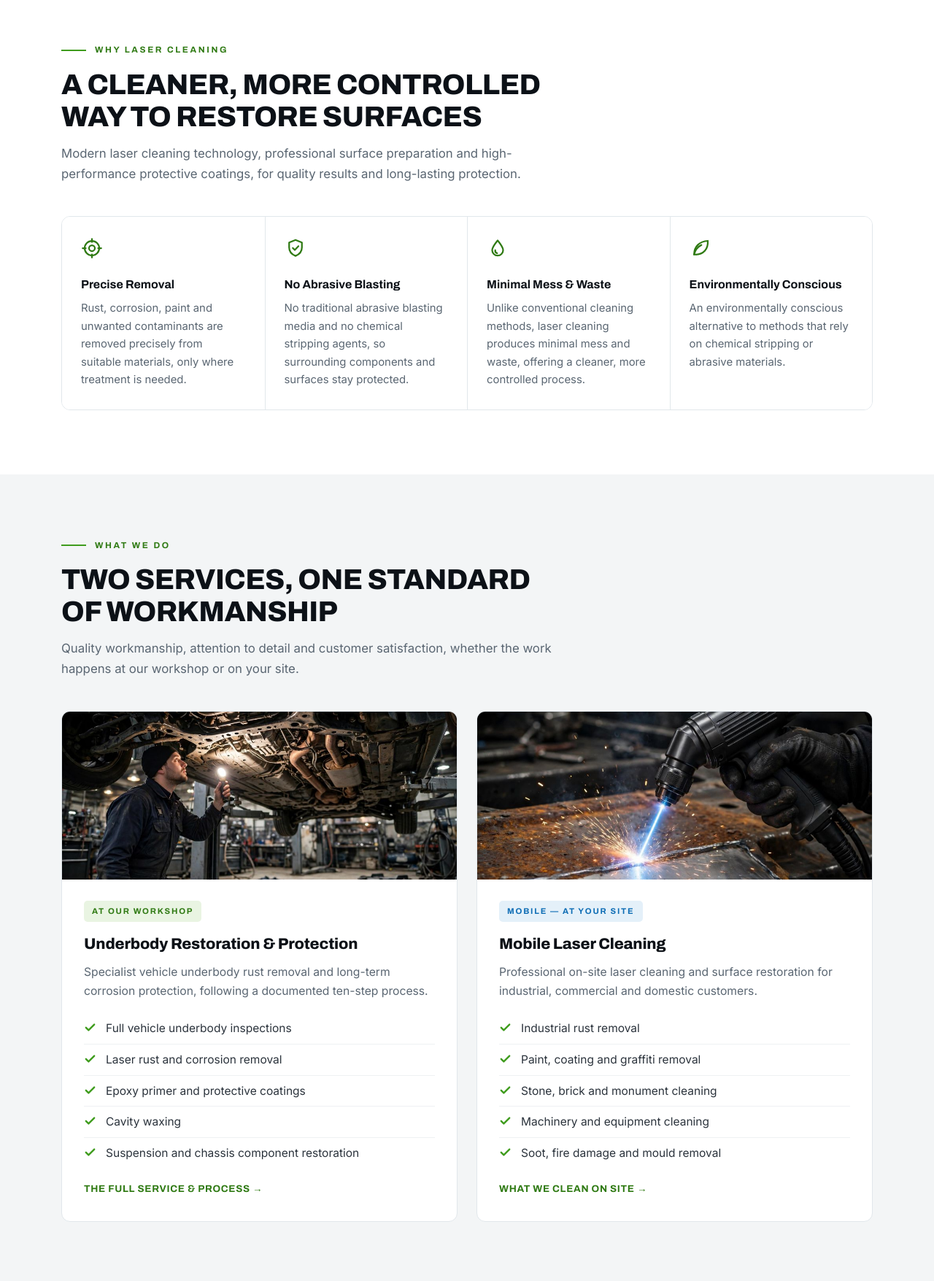
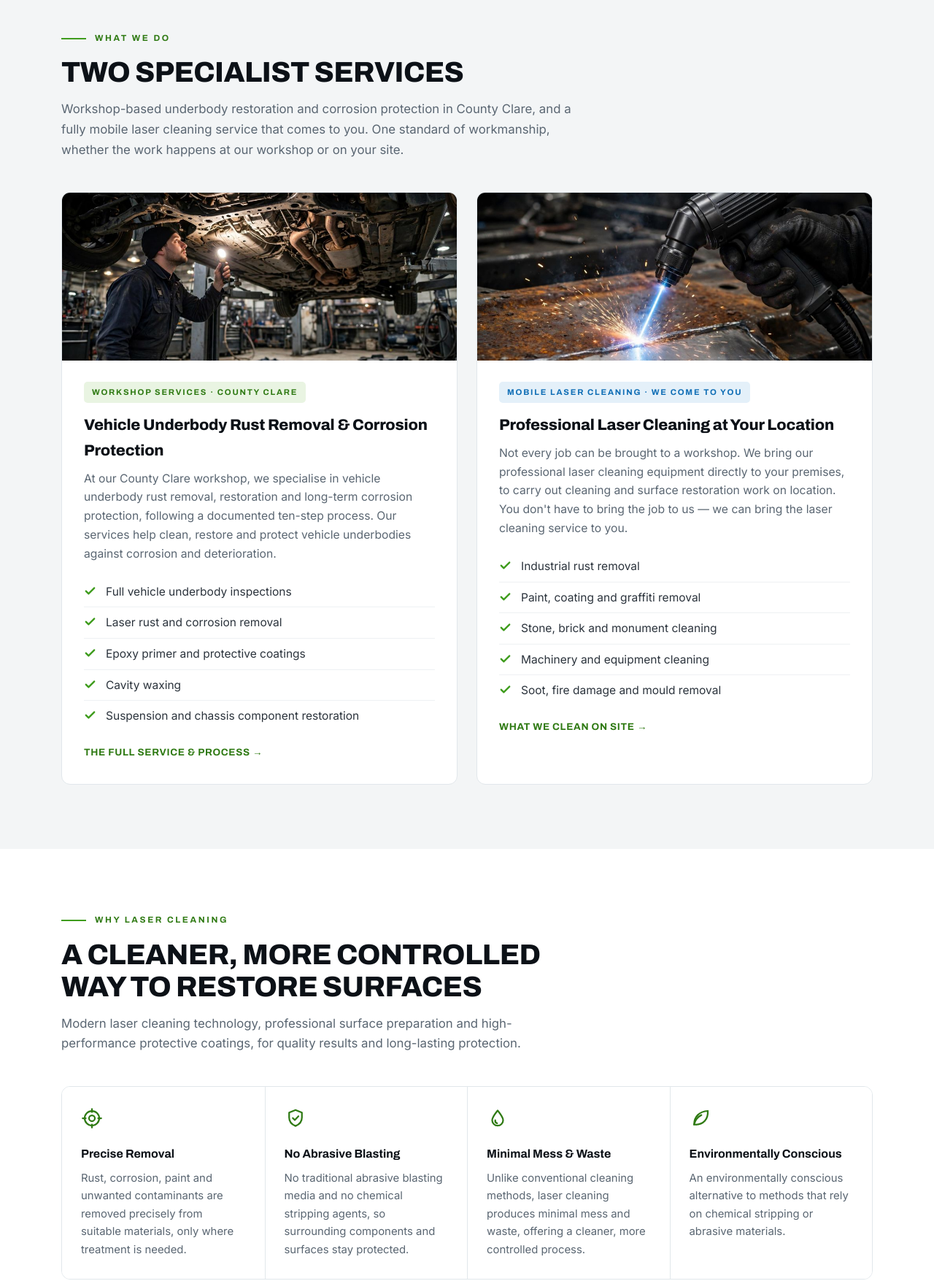
Before and after one commit to conormorey3131/atlantic-surface-solutions, a plain HTML site: page index.html in a window 1280 px wide. Shown: the part 960-2715 px from the top of the page at 73% size. Drawn offline with Linux system fonts and the light colour scheme.

Commit message:
Robert's feedback: name on phone lines, two services highlighted on homepage

```diff
--- a/index.html
+++ b/index.html
@@ -28,7 +28,7 @@
         <a href="contact.html">Contact</a>
       </nav>
       <button class="menu-btn" type="button" aria-label="Open menu" aria-expanded="false" aria-controls="siteNav"><span></span><span></span><span></span></button>
-      <a class="header-call" href="tel:+353872145863">087 214 5863</a>
+      <a class="header-call" href="tel:+353872145863">Call Robert · 087 214 5863</a>
       <a class="btn btn-green btn-sm" href="bookings.html">Book an Inspection</a>
     </div>
   </div>
@@ -43,8 +43,8 @@
         <div>
           <div class="kicker">Atlantic Surface Solutions · Co. Clare</div>
           <h1>Advanced <span class="g">Eco Laser Cleaning</span> &amp; <span class="b">Corrosion Protection</span></h1>
-          <p class="lede">Professional laser cleaning, underbody rust removal and corrosion protection for vehicles, from our workshop in County Clare.</p>
-          <p class="body">Laser technology precisely removes rust, corrosion, paint and surface contaminants without abrasive blasting media or chemical stripping agents, with minimal mess and waste. Our fully mobile service brings the same equipment and expertise directly to your premises.</p>
+          <p class="lede">Professional workshop-based corrosion protection and fully mobile laser cleaning services.</p>
+          <p class="body">Atlantic Surface Solutions offers two specialist services: professional vehicle underbody restoration and corrosion protection at our workshop in County Clare, and a fully mobile laser cleaning service that brings our equipment and expertise directly to your premises.</p>
           <div class="cta-row">
             <a class="btn btn-green" href="bookings.html">Book an Inspection</a>
             <a class="btn btn-outline" href="underbody-restoration.html">Underbody Restoration</a>
@@ -61,6 +61,51 @@
       </div>
     </div>
   </div>
+
+  <!-- SERVICES OVERVIEW -->
+  <section class="mist">
+    <div class="wrap">
+      <div class="section-head">
+        <div class="kicker">What We Do</div>
+        <h2>Two specialist services</h2>
+        <p>Workshop-based underbody restoration and corrosion protection in County Clare, and a fully mobile laser cleaning service that comes to you. One standard of workmanship, whether the work happens at our workshop or on your site.</p>
+      </div>
+      <div class="svc-grid">
+        <div class="svc">
+          <img class="svc-photo" src="assets/inspection.jpg" alt="Mechanic inspecting a vehicle underbody with a work light" loading="lazy" />
+          <div class="svc-body">
+            <span class="tag tag-workshop">Workshop Services · County Clare</span>
+            <h3>Vehicle Underbody Rust Removal &amp; Corrosion Protection</h3>
+            <p>At our County Clare workshop, we specialise in vehicle underbody rust removal, restoration and long-term corrosion protection, following a documented ten-step process. Our services help clean, restore and protect vehicle underbodies against corrosion and deterioration.</p>
+            <ul class="checklist">
+              <li>Full vehicle underbody inspections</li>
+              <li>Laser rust and corrosion removal</li>
+              <li>Epoxy primer and protective coatings</li>
+              <li>Cavity waxing</li>
+              <li>Suspension and chassis component restoration</li>
+            </ul>
+            <a class="more-link" href="underbody-restoration.html">The full service &amp; process →</a>
+          </div>
+        </div>
+        <div class="svc">
+          <img class="svc-photo" src="assets/laser.jpg" alt="Handheld laser cleaning rust from a steel chassis section" loading="lazy" />
+          <div class="svc-body">
+            <span class="tag tag-mobile">Mobile Laser Cleaning · We Come to You</span>
+            <h3>Professional Laser Cleaning at Your Location</h3>
+            <p>Not every job can be brought to a workshop. We bring our professional laser cleaning equipment directly to your premises, to carry out cleaning and surface restoration work on location. You don't have to bring the job to us — we can bring the laser cleaning service to you.</p>
+            <ul class="checklist">
+              <li>Industrial rust removal</li>
+              <li>Paint, coating and graffiti removal</li>
+              <li>Stone, brick and monument cleaning</li>
+              <li>Machinery and equipment cleaning</li>
+              <li>Soot, fire damage and mould removal</li>
+            </ul>
+            <a class="more-link" href="mobile-laser-cleaning.html">What we clean on site →</a>
+          </div>
+        </div>
+      </div>
+    </div>
+  </section>
 
   <!-- WHY LASER -->
   <section>
@@ -90,51 +135,6 @@
           <svg viewBox="0 0 24 24" fill="none" stroke-width="1.8" stroke-linecap="round" stroke-linejoin="round"><path d="M5 19C5 10 11 4.5 20 4c.5 9-4.5 15-13.5 15"/><path d="M5 19c1-5 4-8.5 8-10.5"/></svg>
           <h3>Environmentally Conscious</h3>
           <p>An environmentally conscious alternative to methods that rely on chemical stripping or abrasive materials.</p>
-        </div>
-      </div>
-    </div>
-  </section>
-
-  <!-- SERVICES OVERVIEW -->
-  <section class="mist">
-    <div class="wrap">
-      <div class="section-head">
-        <div class="kicker">What We Do</div>
-        <h2>Two services, one standard of workmanship</h2>
-        <p>Quality workmanship, attention to detail and customer satisfaction, whether the work happens at our workshop or on your site.</p>
-      </div>
-      <div class="svc-grid">
-        <div class="svc">
-          <img class="svc-photo" src="assets/inspection.jpg" alt="Mechanic inspecting a vehicle underbody with a work light" loading="lazy" />
-          <div class="svc-body">
-            <span class="tag tag-workshop">At Our Workshop</span>
-            <h3>Underbody Restoration &amp; Protection</h3>
-            <p>Specialist vehicle underbody rust removal and long-term corrosion protection, following a documented ten-step process.</p>
-            <ul class="checklist">
-              <li>Full vehicle underbody inspections</li>
-              <li>Laser rust and corrosion removal</li>
-              <li>Epoxy primer and protective coatings</li>
-              <li>Cavity waxing</li>
-              <li>Suspension and chassis component restoration</li>
-            </ul>
-            <a class="more-link" href="underbody-restoration.html">The full service &amp; process →</a>
-          </div>
-        </div>
-        <div class="svc">
-          <img class="svc-photo" src="assets/laser.jpg" alt="Handheld laser cleaning rust from a steel chassis section" loading="lazy" />
-          <div class="svc-body">
-            <span class="tag tag-mobile">Mobile — At Your Site</span>
-            <h3>Mobile Laser Cleaning</h3>
-            <p>Professional on-site laser cleaning and surface restoration for industrial, commercial and domestic customers.</p>
-            <ul class="checklist">
-              <li>Industrial rust removal</li>
-              <li>Paint, coating and graffiti removal</li>
-              <li>Stone, brick and monument cleaning</li>
-              <li>Machinery and equipment cleaning</li>
-              <li>Soot, fire damage and mould removal</li>
-            </ul>
-            <a class="more-link" href="mobile-laser-cleaning.html">What we clean on site →</a>
-          </div>
         </div>
       </div>
     </div>
@@ -194,7 +194,7 @@
         </div>
         <div class="cta-actions">
           <a class="btn btn-green" href="bookings.html">Pricing &amp; Bookings</a>
-          <a class="btn btn-outline" href="tel:+353872145863">Call 087 214 5863</a>
+          <a class="btn btn-outline" href="tel:+353872145863">Call Robert on 087 214 5863</a>
         </div>
       </div>
       </div>
```
Also changed, not shown: bookings.html (+2 -2 lines), contact.html (+3 -3 lines), mobile-laser-cleaning.html (+2 -2 lines), underbody-restoration.html (+2 -2 lines), wax-protection.html (+2 -2 lines).
